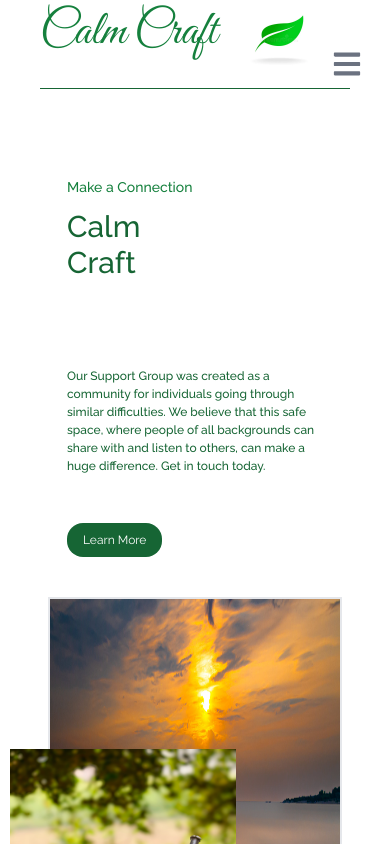
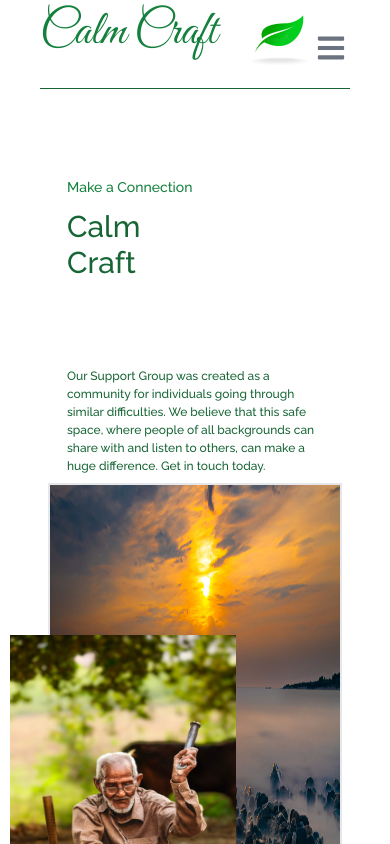
Before and after one commit to heritierbagumire/calm-craft, a React (Create React App) app: page / in a window 390 px wide. Shown: the top 844 px of the page. Built offline with nearby package versions, Linux system fonts and the light colour scheme.

Commit message:
new changes

```diff
--- a/src/components/Home.jsx
+++ b/src/components/Home.jsx
@@ -26,7 +26,7 @@ const Home = () => {
               where people of all backgrounds can share with and listen to
               others, can make a huge difference. Get in touch today.
             </p>
-            <button className="bg-green-800 text-white text-[12px] px-4 my-10 py-2 rounded-2xl">
+            <button className="bg-green-800 text-white text-[12px] px-4 my-10  rounded-2xl hidden md:block rounded-0 mt-6 hover:border hover:border-green-700  hover:bg-white border  transition duration-150 ease-in-out hover:text-green-800  md:px-2 lg:px-10 lg:-mr-12 py-2 hover:scale-105 hover:ease-in-out ">
               Learn More
             </button>
           </div>
--- a/src/components/NavBar.jsx
+++ b/src/components/NavBar.jsx
@@ -32,7 +32,7 @@ const NavBar = () => {
           Calm Craft
         </h1>
         <div className="-mt-5">
-        <img alt="logo" src={logo} width={100} height={100} className="" />
+          <img alt="logo" src={logo} width={100} height={100} className="" />
         </div>
       </div>
       <div className="-mr-[75%] md:flex md:gap-x-0 md:pr-18 lg:gap-x-1 lg:pr-2">
@@ -58,9 +58,9 @@ const NavBar = () => {
         className="cursor-pointer pr-4 z-10 text-gray-500 md:hidden"
       >
         {nav ? (
-          <FaTimes size={30} className="-mt-10 ml-80" />
+          <FaTimes size={30} className="-mt-14 ml-72 md:ml-96" />
         ) : (
-          <FaBars size={30} className="-mt-10 ml-80" />
+          <FaBars size={30} className="-mt-14 ml-72 md:ml-96" />
         )}
       </div>
 
@@ -69,7 +69,7 @@ const NavBar = () => {
           {links.map(({ id, link, title }) => (
             <li
               key={id}
-              className="px-4 cursor-pointer capitalize py-6 text-4xl"
+              className="px-4 cursor-pointer capitalize py-4 text-2xl"
             >
               <Link
                 onClick={() => setNav(!nav)}
```
